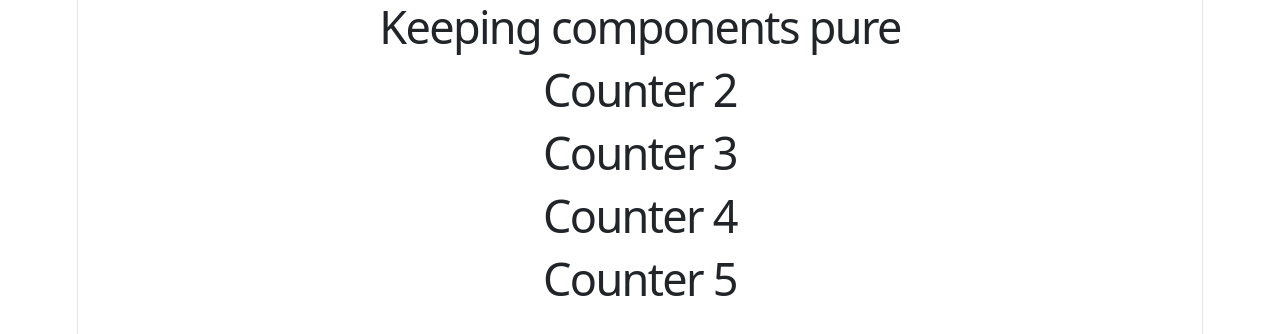
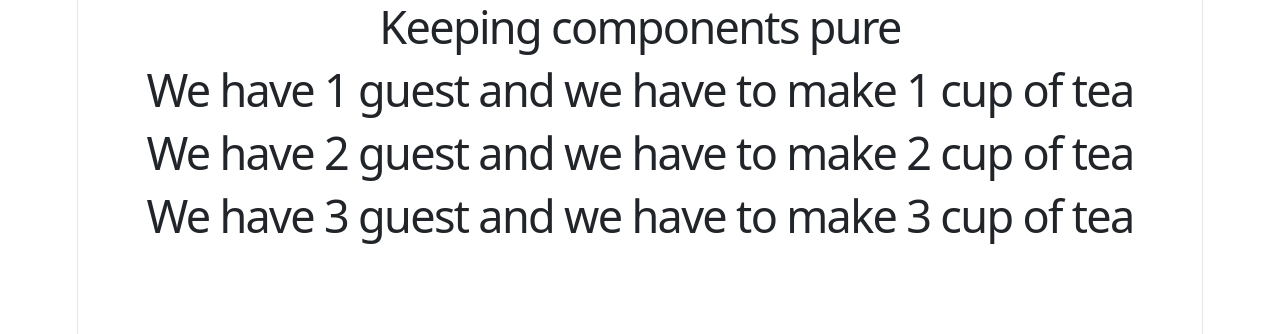
Before and after one commit to codewithnill/reactjs_19_by_code_step_by_step, a React (Vite) app in the folder main/react-blog/: page / in a window 1280 px wide. Shown: the top 334 px of the page. Built offline with nearby package versions, Linux system fonts and the light colour scheme.

Commit message:
keeping components  pure part 2.

```diff
--- a/main/react-blog/src/App.jsx
+++ b/main/react-blog/src/App.jsx
@@ -1,4 +1,4 @@
-let count=0;
+let guest=0;
 
 function App() {
 
@@ -6,25 +6,19 @@ function App() {
   return (
     <div>
       <h1>Keeping components pure</h1>
-      {/* wrong approach */}
-      {/* <Counter/>
-      <Counter/>
-      <Counter/>
-      <Counter/> */}
-
-
-      {/* correct approach using props */}
-      <Counter count={1}/>
-      <Counter count={2}/>
-      <Counter count={3}/>
-      <Counter count={4}/>
+      <Cup guest={1}/>
+      <Cup guest={2}/>
+      <Cup guest={3}/>
     </div>
   )
 }
 
-const Counter=({count})=>{
-  count=count+1;
-  return <h1>Counter {count}</h1>
+const Cup=({guest})=>{
+  // guest=guest+1;
+  return (
+    <h1>We have {guest} guest and we have to make {guest} cup of tea</h1>
+  )
 }
 
+
 export default App;
```
